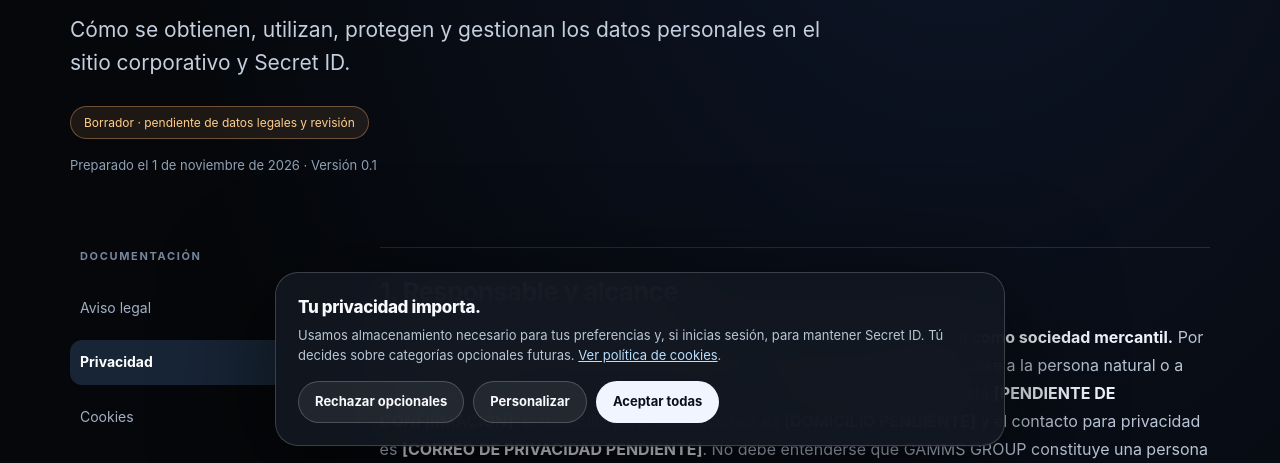
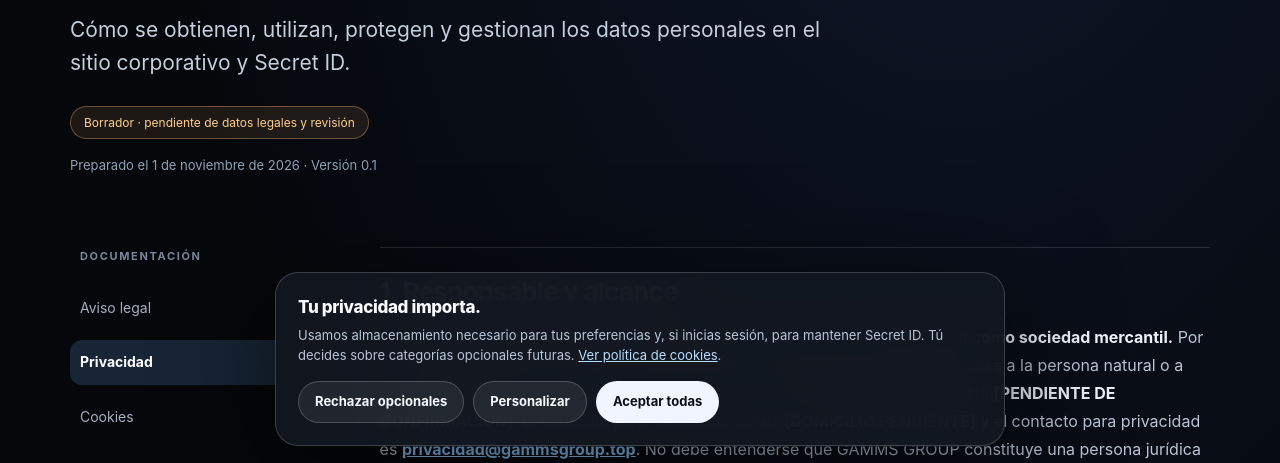
Before and after one commit to gammsstudios-cell/gamms-group-website, a website: page privacidad/index.html in a window 1280 px wide. Shown: the part 332-795 px from the top of the page. Drawn offline with Linux system fonts and the light colour scheme.

Commit message:
docs(legal): incorporar correos verificados de GAMMS GROUP

```diff
--- a/privacidad/index.html
+++ b/privacidad/index.html
@@ -22,15 +22,15 @@
 <div class="doc-layout"><aside class="doc-nav" aria-label="Documentos legales"><strong>Documentación</strong><a href="/aviso-legal/" >Aviso legal</a>
 <a href="/privacidad/" aria-current="page">Privacidad</a>
 <a href="/cookies/" >Cookies</a>
-<a href="/terminos/" >Términos</a><button type="button" data-cookie-settings>Configurar cookies</button></aside><article class="doc-content"><section class="legal-section"><h2>1. Responsable y alcance</h2><p><strong>GAMMS GROUP es un proyecto tecnológico que todavía no está constituido como sociedad mercantil.</strong> Por ello, el tratamiento de datos personales de este sitio y de Secret ID debe atribuirse a la persona natural o a quienes efectivamente determinen sus finalidades y medios, cuya identidad está <strong>[PENDIENTE DE CONFIRMACIÓN]</strong>. El domicilio para notificaciones es <strong>[DOMICILIO PENDIENTE]</strong> y el contacto para privacidad es <strong>[CORREO DE PRIVACIDAD PENDIENTE]</strong>. No debe entenderse que GAMMS GROUP constituye una persona jurídica independiente.</p><p>Esta política cubre el sitio corporativo, sus formularios cuando existan y la cuenta Secret ID. <strong>No reemplaza</strong> los avisos, contratos e instrucciones aplicables a GAMMS MDM, sus clientes empresariales, dispositivos administrados o cualquier otra plataforma con tratamiento específico.</p></section>
+<a href="/terminos/" >Términos</a><button type="button" data-cookie-settings>Configurar cookies</button></aside><article class="doc-content"><section class="legal-section"><h2>1. Responsable y alcance</h2><p><strong>GAMMS GROUP es un proyecto tecnológico que todavía no está constituido como sociedad mercantil.</strong> Por ello, el tratamiento de datos personales de este sitio y de Secret ID debe atribuirse a la persona natural o a quienes efectivamente determinen sus finalidades y medios, cuya identidad está <strong>[PENDIENTE DE CONFIRMACIÓN]</strong>. El domicilio para notificaciones es <strong>[DOMICILIO PENDIENTE]</strong> y el contacto para privacidad es <strong><a href="mailto:privacidad@gammsgroup.top">privacidad@gammsgroup.top</a></strong>. No debe entenderse que GAMMS GROUP constituye una persona jurídica independiente.</p><p>Esta política cubre el sitio corporativo, sus formularios cuando existan y la cuenta Secret ID. <strong>No reemplaza</strong> los avisos, contratos e instrucciones aplicables a GAMMS MDM, sus clientes empresariales, dispositivos administrados o cualquier otra plataforma con tratamiento específico.</p></section>
 <section class="legal-section"><h2>2. Qué información tratamos</h2><ul><li><strong>Identidad de Secret ID:</strong> identificador interno, identificador de la cuenta de Google, nombre, dirección de correo electrónico, imagen de perfil y preferencia de idioma recibidos al iniciar sesión voluntariamente con Google.</li><li><strong>Acceso y seguridad:</strong> sesión autenticada, fecha de acceso, identificadores de sesión, agente de usuario y registros de actividad asociados a la cuenta.</li><li><strong>Uso técnico del sitio:</strong> datos de conexión y registros de seguridad que puedan manejar el alojamiento y la infraestructura de entrega, como Cloudflare.</li><li><strong>Preferencias locales:</strong> idioma seleccionado y decisiones de cookies almacenadas en el navegador.</li><li><strong>Comunicación:</strong> información que el usuario decida aportar cuando se habilite un canal de consulta.</li></ul><p>No solicitamos información financiera, geolocalización precisa ni datos sensibles desde la página corporativa como requisito de navegación. Si algún producto los trata, necesita información y reglas específicas.</p></section>
 <section class="legal-section"><h2>3. Finalidades y justificación del tratamiento</h2><p>Utilizamos los datos necesarios para autenticar a las personas que voluntariamente usan Secret ID, mantener su sesión y preferencias, prevenir abusos, responder solicitudes y cumplir obligaciones legales. Cuando una finalidad exija consentimiento específico, se solicitará antes de tratar la información; la persona podrá revocarlo conforme a la legislación aplicable.</p><p>La navegación ordinaria no exige crear una cuenta. No se activan herramientas publicitarias o analíticas opcionales por el solo hecho de aceptar esta política.</p></section>
 <section class="legal-section"><h2>4. Proveedores, transferencias y seguridad</h2><p>Google participa como proveedor de autenticación a elección del usuario. Cloudflare participa en la entrega y protección de la infraestructura web. Estos proveedores pueden tratar información bajo sus propias condiciones y, según su configuración, fuera de Nicaragua. Antes de publicar definitivamente, debe verificarse la ubicación, las garantías de cualquier transferencia y la lista completa de encargados del tratamiento.</p><p>Se aplican controles de acceso y medidas técnicas y organizativas proporcionadas al riesgo. Ningún sistema conectado a Internet puede garantizar seguridad absoluta.</p></section>
 <section class="legal-section"><h2>5. Conservación</h2><p>La cookie de sesión de Secret ID tiene una vigencia máxima configurada de <strong>30 días</strong>, salvo cierre de sesión o invalidación anterior. Los registros de cuenta, actividad y seguridad se conservan mientras sean necesarios para las finalidades legítimas, la operación, la atención de solicitudes y las obligaciones de retención aplicables; los plazos detallados deben ser aprobados e incorporados al inventario interno antes de la publicación definitiva.</p></section>
-<section class="legal-section"><h2>6. Derechos de las personas</h2><p>De conformidad con la Ley nicaragüense N.º 787 y su reglamento, puedes solicitar información y ejercer los derechos aplicables de acceso, rectificación, modificación, actualización, oposición, bloqueo, cancelación o supresión de tus datos, según corresponda. Envía tu solicitud a <strong>[CORREO DE PRIVACIDAD PENDIENTE]</strong>, indicando qué derecho deseas ejercer y la información necesaria para verificar tu identidad sin pedir datos excesivos.</p><p>La respuesta se realizará dentro de los plazos legales. Algunas solicitudes pueden estar sujetas a conservación obligatoria, bloqueo o excepciones previstas en la ley. La función de exportación visible en Secret ID muestra ciertos datos del perfil, pero <strong>no equivale a una exportación completa</strong> de todo tratamiento.</p></section>
+<section class="legal-section"><h2>6. Derechos de las personas</h2><p>De conformidad con la Ley nicaragüense N.º 787 y su reglamento, puedes solicitar información y ejercer los derechos aplicables de acceso, rectificación, modificación, actualización, oposición, bloqueo, cancelación o supresión de tus datos, según corresponda. Envía tu solicitud a <strong><a href="mailto:privacidad@gammsgroup.top">privacidad@gammsgroup.top</a></strong>, indicando qué derecho deseas ejercer y la información necesaria para verificar tu identidad sin pedir datos excesivos.</p><p>La respuesta se realizará dentro de los plazos legales. Algunas solicitudes pueden estar sujetas a conservación obligatoria, bloqueo o excepciones previstas en la ley. La función de exportación visible en Secret ID muestra ciertos datos del perfil, pero <strong>no equivale a una exportación completa</strong> de todo tratamiento.</p></section>
 <section class="legal-section"><h2>7. Menores de edad</h2><p>Cuando resulte exigible por la normativa aplicable, el tratamiento de datos y la celebración de actos jurídicos relativos a menores requerirán la intervención o autorización de su representante legal. No se debe introducir información de terceros sin la autorización correspondiente.</p></section>
 <section class="legal-section"><h2>8. Cookies y actualizaciones</h2><p>Consulta la <a href="/cookies/">Política de cookies</a> y utiliza el enlace «Configurar cookies» disponible en el pie de página para cambiar tus preferencias. Los cambios relevantes de esta política se comunicarán publicando una versión revisada con su fecha de actualización.</p></section>
-<section class="legal-section"><h2>9. Contacto</h2><p>Proyecto: <strong>GAMMS GROUP (sin sociedad mercantil constituida)</strong><br>Responsable real: <strong>[PERSONA NATURAL O RESPONSABLES EFECTIVOS PENDIENTES DE IDENTIFICAR]</strong><br>Privacidad: <strong>[CORREO DE PRIVACIDAD PENDIENTE]</strong><br>Domicilio para notificaciones: <strong>[DOMICILIO PENDIENTE]</strong>.</p></section></article></div>
+<section class="legal-section"><h2>9. Contacto</h2><p>Proyecto: <strong>GAMMS GROUP (sin sociedad mercantil constituida)</strong><br>Responsable real: <strong>[PERSONA NATURAL O RESPONSABLES EFECTIVOS PENDIENTES DE IDENTIFICAR]</strong><br>Privacidad: <strong><a href="mailto:privacidad@gammsgroup.top">privacidad@gammsgroup.top</a></strong><br>Soporte de Secret ID: <a href="mailto:soporte@gammsgroup.top">soporte@gammsgroup.top</a><br>Domicilio para notificaciones: <strong>[DOMICILIO PENDIENTE]</strong>.</p></section></article></div>
 </main>
 <footer class="legal-footer"><div class="legal-shell"><span>© 2026 GAMMS GROUP · Managua, Nicaragua</span><nav aria-label="Enlaces legales"><a href="/aviso-legal/" >Aviso legal</a>
 <a href="/privacidad/" aria-current="page">Privacidad</a>
```
